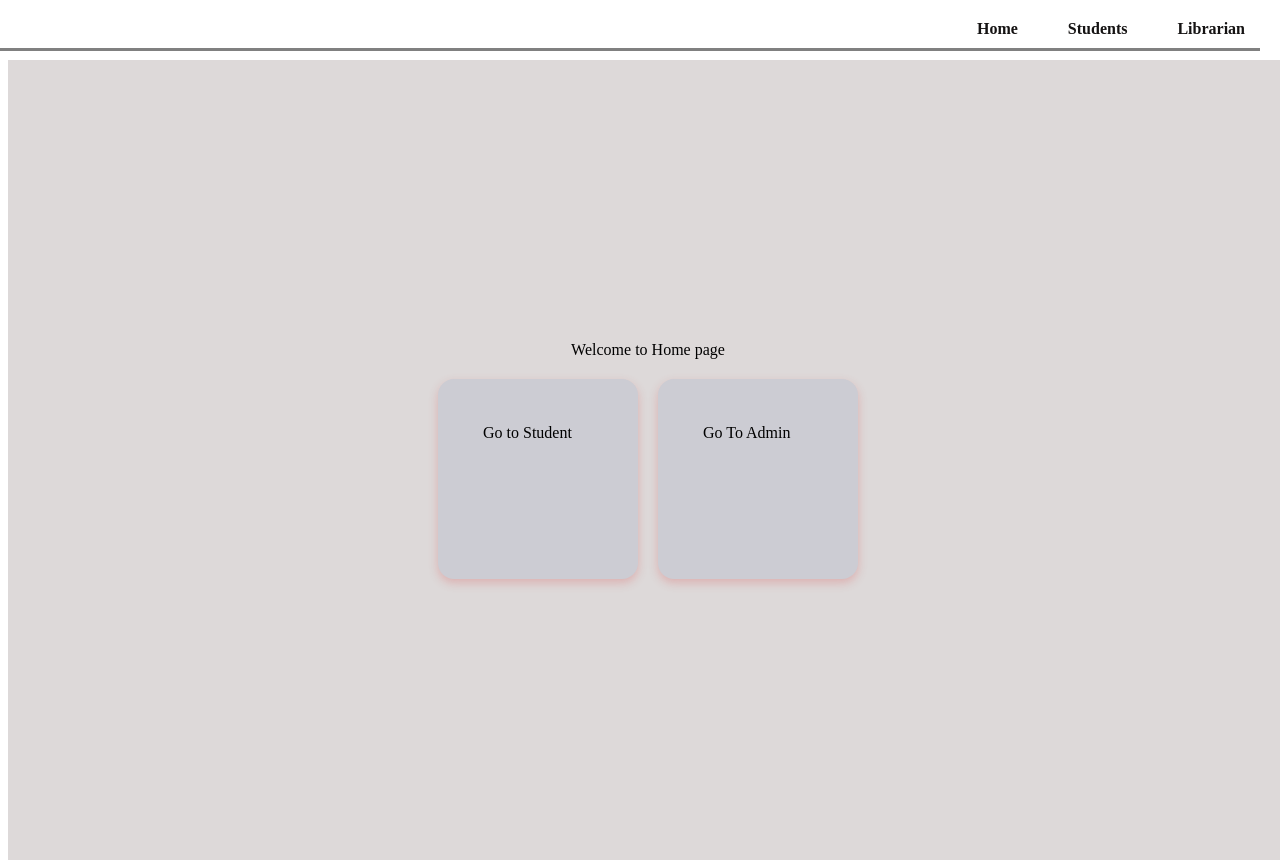
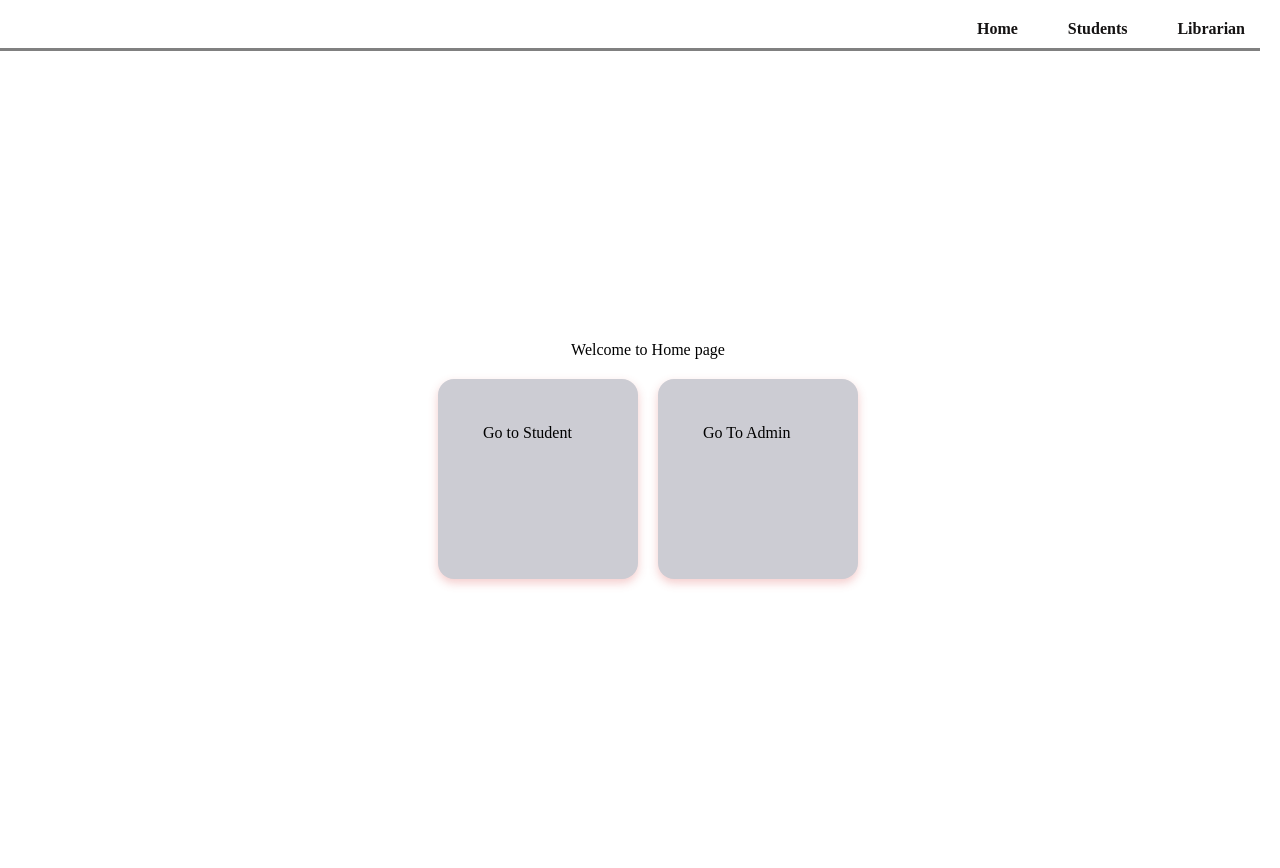
Before and after one commit to krishnacfrt/Library-Management-System, a React (Vite) app in the folder UI/: page / in a window 1280 px wide. Built offline with nearby package versions, Linux system fonts and the light colour scheme.

Commit message:
modified css

```diff
--- a/UI/src/Css/Home.css
+++ b/UI/src/Css/Home.css
@@ -1,5 +1,5 @@
 .container{
-    background-color: rgb(221, 217, 217);
+    background-color: rgb(255, 255, 255);
     display: flex;
     margin-top: 60px;
     width: 100vw;
```
